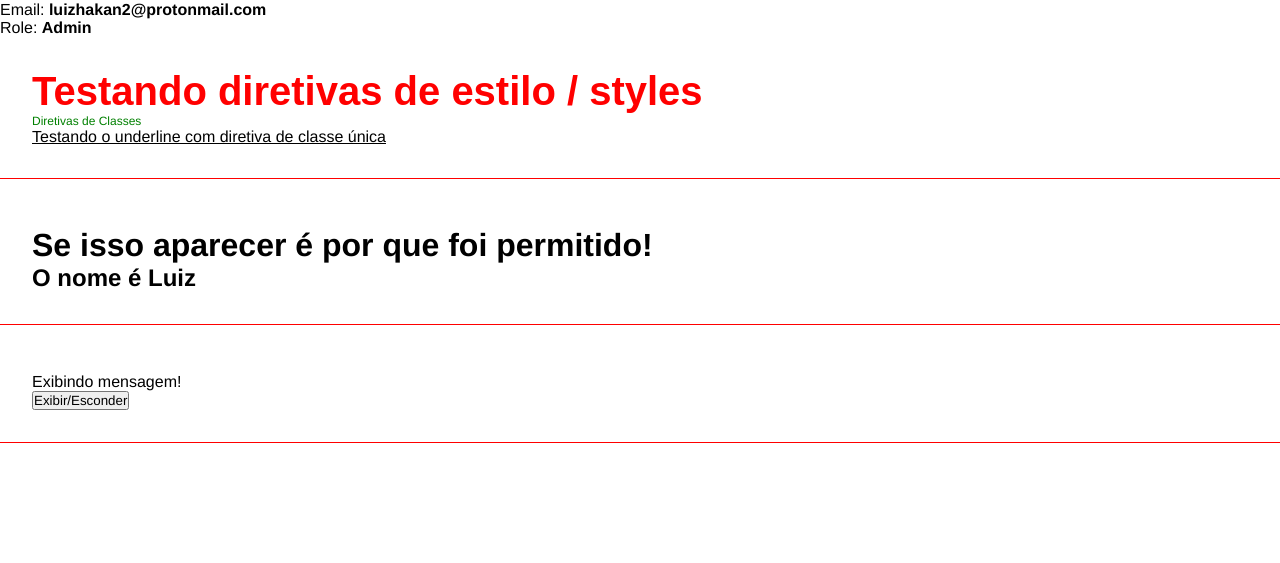
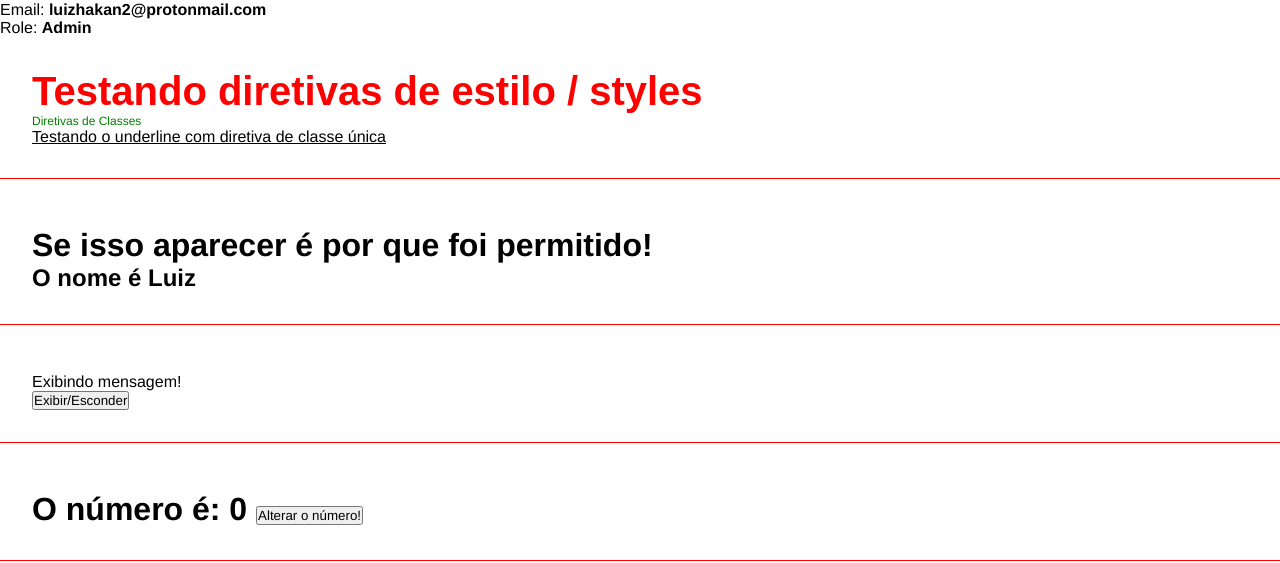
Before and after one commit to luizhakan/angular, an Angular app in the folder hello-world/: page / in a window 1280 px wide. Shown: the part 456-1019 px from the top of the page. Built offline with nearby package versions, Linux system fonts and the light colour scheme.

Commit message:
emitindo eventos em angular

```diff
--- a/hello-world/src/app/app.component.html
+++ b/hello-world/src/app/app.component.html
@@ -8,3 +8,4 @@
 <app-directives></app-directives>
 <app-if-render></app-if-render>
 <app-events></app-events>
+<app-emitter></app-emitter>
--- a/hello-world/src/app/app.module.ts
+++ b/hello-world/src/app/app.module.ts
@@ -8,6 +8,8 @@
 import { DirectivesComponent } from './components/directives/directives.component';
 import { IfRenderComponent } from './components/if-render/if-render.component';
 import { EventsComponent } from './components/events/events.component';
+import { EmitterComponent } from './components/emitter/emitter.component';
+import { ChangeNumberComponent } from './components/change-number/change-number.component';
 
 @NgModule({
   declarations: [
@@ -16,7 +18,9 @@
     ParentDataComponent,
     DirectivesComponent,
     IfRenderComponent,
-    EventsComponent
+    EventsComponent,
+    EmitterComponent,
+    ChangeNumberComponent
   ],
   imports: [
     BrowserModule,
--- /dev/null
+++ b/hello-world/src/app/components/change-number/change-number.component.html
@@ -0,0 +1 @@
+<button (click)="handleClick()">Alterar o número!</button>
--- /dev/null
+++ b/hello-world/src/app/components/change-number/change-number.component.ts
@@ -0,0 +1,14 @@
+import { Component, Output, EventEmitter } from '@angular/core';
+
+@Component({
+  selector: 'app-change-number',
+  templateUrl: './change-number.component.html',
+  styleUrls: ['./change-number.component.css'],
+})
+export class ChangeNumberComponent {
+  @Output() changeNumber: EventEmitter<number> = new EventEmitter();
+
+  handleClick(): void {
+    this.changeNumber.emit();
+  }
+}
--- /dev/null
+++ b/hello-world/src/app/components/emitter/emitter.component.html
@@ -0,0 +1,3 @@
+<div class="class">
+    <h1>O número é: {{myNumber}} <app-change-number (changeNumber)="onChangeNumber()"></app-change-number></h1>
+</div>
--- /dev/null
+++ b/hello-world/src/app/components/emitter/emitter.component.ts
@@ -0,0 +1,14 @@
+import { Component } from '@angular/core';
+
+@Component({
+  selector: 'app-emitter',
+  templateUrl: './emitter.component.html',
+  styleUrls: ['./emitter.component.css']
+})
+export class EmitterComponent {
+  myNumber : number = 0;
+
+  onChangeNumber(): void {
+    this.myNumber++;
+  }
+}
```
Also changed, not shown: hello-world/src/app/components/change-number/change-number.component.css (added), hello-world/src/app/components/emitter/emitter.component.css (added), 2 other files (tests, documents, lock files or other folders).
